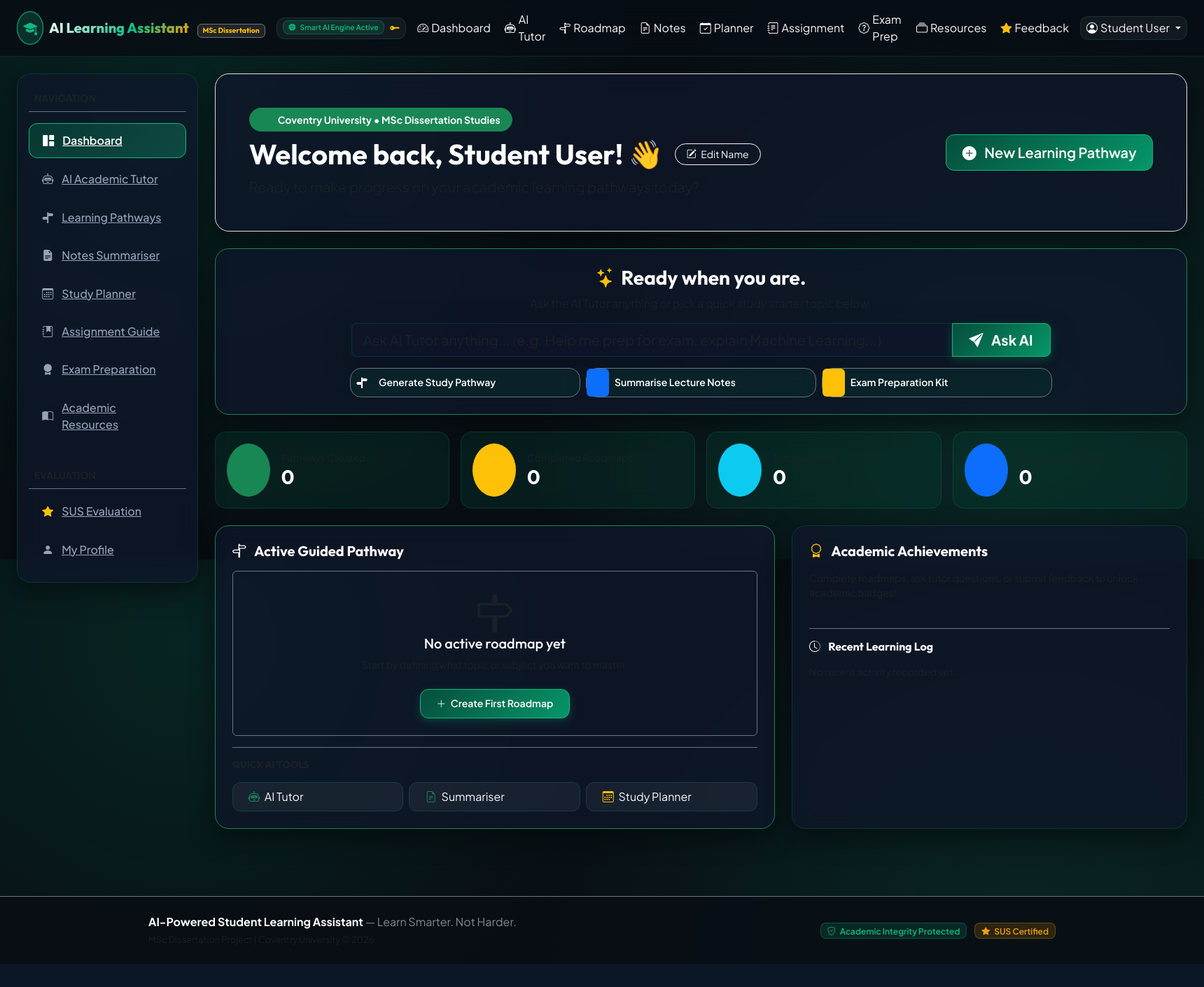
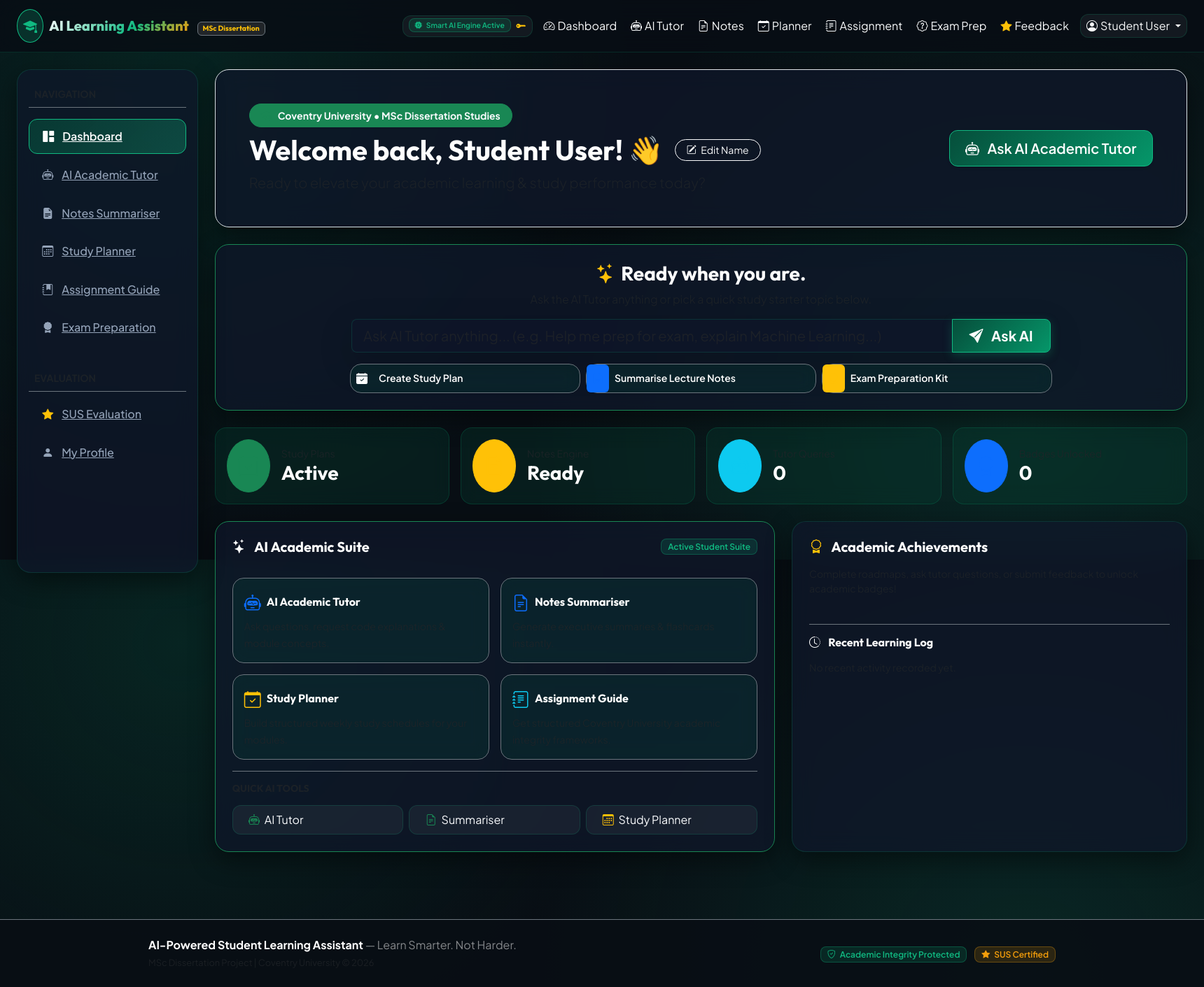
Before and after one commit to cherryssk123-afk/ai-student-learning-assistant-, a Flask app: page /dashboard in a window 1720 px wide. Shown: the whole page at 70% size. Before the commit the page ends 1378 px from the top, so only its background shows below. Run offline with Flask 3, Linux system fonts and the light colour scheme; data comes from the database, SQL or seed files in the repository; data that the repository does not hold is empty; some libraries are stand-ins or nearby versions.

Commit message:
Remove AI Learning Pathway and Academic Resource options from UI navigation and dashboard

```diff
--- a/student_app/templates/base.html
+++ b/student_app/templates/base.html
@@ -52,11 +52,6 @@
                         </a>
                     </li>
                     <li class="nav-item">
-                        <a class="nav-link text-light d-flex align-items-center gap-1" href="{{ url_for('roadmap.create') }}">
-                            <i class="bi bi-signpost-split text-emerald"></i> Roadmap
-                        </a>
-                    </li>
-                    <li class="nav-item">
                         <a class="nav-link text-light d-flex align-items-center gap-1" href="{{ url_for('notes.index') }}">
                             <i class="bi bi-file-earmark-text text-emerald"></i> Notes
                         </a>
@@ -74,11 +69,6 @@
                     <li class="nav-item">
                         <a class="nav-link text-light d-flex align-items-center gap-1" href="{{ url_for('exam.index') }}">
                             <i class="bi bi-patch-question text-emerald"></i> Exam Prep
-                        </a>
-                    </li>
-                    <li class="nav-item">
-                        <a class="nav-link text-light d-flex align-items-center gap-1" href="{{ url_for('resources.index') }}">
-                            <i class="bi bi-collection text-emerald"></i> Resources
                         </a>
                     </li>
                     <li class="nav-item">
@@ -142,9 +132,6 @@
                                 <a class="nav-link-custom {% if 'tutor' in request.endpoint %}active{% endif %}" href="{{ url_for('tutor.index') }}">
                                     <i class="bi bi-robot"></i> AI Academic Tutor
                                 </a>
-                                <a class="nav-link-custom {% if 'roadmap' in request.endpoint %}active{% endif %}" href="{{ url_for('roadmap.create') }}">
-                                    <i class="bi bi-signpost-split-fill"></i> Learning Pathways
-                                </a>
                                 <a class="nav-link-custom {% if 'notes' in request.endpoint %}active{% endif %}" href="{{ url_for('notes.index') }}">
                                     <i class="bi bi-file-earmark-text-fill"></i> Notes Summariser
                                 </a>
@@ -156,9 +143,6 @@
                                 </a>
                                 <a class="nav-link-custom {% if 'exam' in request.endpoint %}active{% endif %}" href="{{ url_for('exam.index') }}">
                                     <i class="bi bi-award-fill"></i> Exam Preparation
-                                </a>
-                                <a class="nav-link-custom {% if 'resources' in request.endpoint %}active{% endif %}" href="{{ url_for('resources.index') }}">
-                                    <i class="bi bi-book-half"></i> Academic Resources
                                 </a>
 
                                 <div class="px-2 py-2 mt-4 mb-2 border-bottom border-secondary">
--- a/student_app/templates/dashboard.html
+++ b/student_app/templates/dashboard.html
@@ -17,11 +17,11 @@
                     <i class="bi bi-pencil-square me-1"></i> Edit Name
                 </button>
             </div>
-            <p class="text-muted lead mb-0">Ready to make progress on your academic learning pathways today?</p>
+            <p class="text-muted lead mb-0">Ready to elevate your academic learning & study performance today?</p>
         </div>
         <div class="col-lg-4 text-lg-end mt-3 mt-lg-0">
-            <a href="{{ url_for('roadmap.create') }}" class="btn btn-emerald btn-lg shadow-sm">
-                <i class="bi bi-plus-circle-fill me-2"></i> New Learning Pathway
+            <a href="{{ url_for('tutor.index') }}" class="btn btn-emerald btn-lg shadow-sm">
+                <i class="bi bi-robot me-2"></i> Ask AI Academic Tutor
             </a>
         </div>
     </div>
@@ -46,9 +46,9 @@
     <!-- Quick Starter Cards -->
     <div class="row g-2 justify-content-center">
         <div class="col-md-4 col-lg-3">
-            <a href="{{ url_for('roadmap.create') }}" class="glass-card p-2.5 text-start d-flex align-items-center gap-2 text-decoration-none text-white border-secondary h-100">
-                <div class="rounded p-2 bg-emerald bg-opacity-20 text-emerald"><i class="bi bi-signpost-split-fill"></i></div>
-                <div class="small fw-semibold">Generate Study Pathway</div>
+            <a href="{{ url_for('planner.index') }}" class="glass-card p-2.5 text-start d-flex align-items-center gap-2 text-decoration-none text-white border-secondary h-100">
+                <div class="rounded p-2 bg-emerald bg-opacity-20 text-emerald"><i class="bi bi-calendar-check-fill"></i></div>
+                <div class="small fw-semibold">Create Study Plan</div>
             </a>
         </div>
         <div class="col-md-4 col-lg-3">
@@ -71,22 +71,22 @@
     <div class="col-md-3">
         <div class="glass-card p-3 d-flex align-items-center gap-3">
             <div class="rounded-circle bg-success bg-opacity-20 p-3 text-success border border-success">
-                <i class="bi bi-signpost-split-fill fs-3"></i>
+                <i class="bi bi-calendar-check fs-3"></i>
             </div>
             <div>
-                <div class="text-muted small">Pathways Created</div>
-                <h3 class="fw-bold text-white mb-0">{{ total_roadmaps }}</h3>
+                <div class="text-muted small">Study Plans</div>
+                <h3 class="fw-bold text-white mb-0">Active</h3>
             </div>
         </div>
     </div>
     <div class="col-md-3">
         <div class="glass-card p-3 d-flex align-items-center gap-3">
             <div class="rounded-circle bg-warning bg-opacity-20 p-3 text-warning border border-warning">
-                <i class="bi bi-trophy-fill fs-3"></i>
+                <i class="bi bi-file-earmark-text fs-3"></i>
             </div>
             <div>
-                <div class="text-muted small">Completed Roadmaps</div>
-                <h3 class="fw-bold text-white mb-0">{{ completed_roadmaps }}</h3>
+                <div class="text-muted small">Notes Engine</div>
+                <h3 class="fw-bold text-white mb-0">Ready</h3>
             </div>
         </div>
     </div>
@@ -115,52 +115,52 @@
 </div>
 
 <div class="row g-4 mb-4">
-    <!-- Active Learning Pathway Card -->
+    <!-- Active Learning Suite Card -->
     <div class="col-lg-7">
         <div class="glass-panel p-4 h-100 border border-success">
             <div class="d-flex justify-content-between align-items-center mb-3">
-                <h5 class="fw-bold text-white mb-0"><i class="bi bi-signpost-split text-emerald me-2"></i> Active Guided Pathway</h5>
-                {% if active_roadmap %}
-                    <span class="badge badge-emerald">{{ active_roadmap.level }}</span>
-                {% endif %}
+                <h5 class="fw-bold text-white mb-0"><i class="bi bi-stars text-emerald me-2"></i> AI Academic Suite</h5>
+                <span class="badge badge-emerald">Active Student Suite</span>
             </div>
 
-            {% if active_roadmap %}
-                <div class="glass-card p-3 mb-3 border border-secondary">
-                    <div class="d-flex justify-content-between align-items-start mb-2">
-                        <div>
-                            <h4 class="fw-bold text-white mb-1">{{ active_roadmap.topic }}</h4>
-                            <small class="text-muted"><i class="bi bi-bullseye me-1 text-warning"></i> Purpose: {{ active_roadmap.purpose }} • {{ active_roadmap.hours_per_week }} hrs/week</small>
+            <div class="row g-3 my-2">
+                <div class="col-md-6">
+                    <a href="{{ url_for('tutor.index') }}" class="glass-card p-3 text-decoration-none d-block h-100 border border-secondary">
+                        <div class="d-flex align-items-center gap-2 mb-1">
+                            <i class="bi bi-robot text-emerald fs-4"></i>
+                            <h6 class="fw-bold text-white mb-0">AI Academic Tutor</h6>
                         </div>
-                        <span class="badge bg-success">{{ active_roadmap.status }}</span>
-                    </div>
-
-                    <div class="my-3">
-                        <div class="d-flex justify-content-between small text-white-50 mb-1">
-                            <span>Pathway Progress</span>
-                            <span class="fw-bold text-success">{{ active_roadmap.progress_percent }}%</span>
-                        </div>
-                        <div class="progress progress-custom">
-                            <div class="progress-bar progress-bar-emerald" style="width: {{ active_roadmap.progress_percent }}%;"></div>
-                        </div>
-                    </div>
-
-                    <div class="d-flex justify-content-end gap-2 mt-3">
-                        <a href="{{ url_for('roadmap.view', roadmap_id=active_roadmap.id) }}" class="btn btn-emerald btn-sm">
-                            Continue Pathway <i class="bi bi-arrow-right ms-1"></i>
-                        </a>
-                    </div>
-                </div>
-            {% else %}
-                <div class="text-center py-4 border border-dashed border-secondary rounded p-4">
-                    <i class="bi bi-signpost text-muted display-4 mb-2"></i>
-                    <h5 class="text-white">No active roadmap yet</h5>
-                    <p class="text-muted small">Start by defining what topic or subject you want to master.</p>
-                    <a href="{{ url_for('roadmap.create') }}" class="btn btn-emerald btn-sm mt-2">
-                        <i class="bi bi-plus-lg me-1"></i> Create First Roadmap
+                        <small class="text-muted">Ask questions, request code explanations & module concepts.</small>
                     </a>
                 </div>
-            {% endif %}
+                <div class="col-md-6">
+                    <a href="{{ url_for('notes.index') }}" class="glass-card p-3 text-decoration-none d-block h-100 border border-secondary">
+                        <div class="d-flex align-items-center gap-2 mb-1">
+                            <i class="bi bi-file-earmark-text text-primary fs-4"></i>
+                            <h6 class="fw-bold text-white mb-0">Notes Summariser</h6>
+                        </div>
+                        <small class="text-muted">Generate executive summaries & flashcards instantly.</small>
+                    </a>
+                </div>
+                <div class="col-md-6">
+                    <a href="{{ url_for('planner.index') }}" class="glass-card p-3 text-decoration-none d-block h-100 border border-secondary">
+                        <div class="d-flex align-items-center gap-2 mb-1">
+                            <i class="bi bi-calendar-check text-warning fs-4"></i>
+                            <h6 class="fw-bold text-white mb-0">Study Planner</h6>
+                        </div>
+                        <small class="text-muted">Build structured weekly study schedules for your modules.</small>
+                    </a>
+                </div>
+                <div class="col-md-6">
+                    <a href="{{ url_for('assignment.index') }}" class="glass-card p-3 text-decoration-none d-block h-100 border border-secondary">
+                        <div class="d-flex align-items-center gap-2 mb-1">
+                            <i class="bi bi-journal-text text-info fs-4"></i>
+                            <h6 class="fw-bold text-white mb-0">Assignment Guide</h6>
+                        </div>
+                        <small class="text-muted">Get structured Coventry University academic integrity frameworks.</small>
+                    </a>
+                </div>
+            </div>
 
             <!-- Quick Feature Actions Grid -->
             <div class="pt-3 border-top border-secondary mt-3">
```
